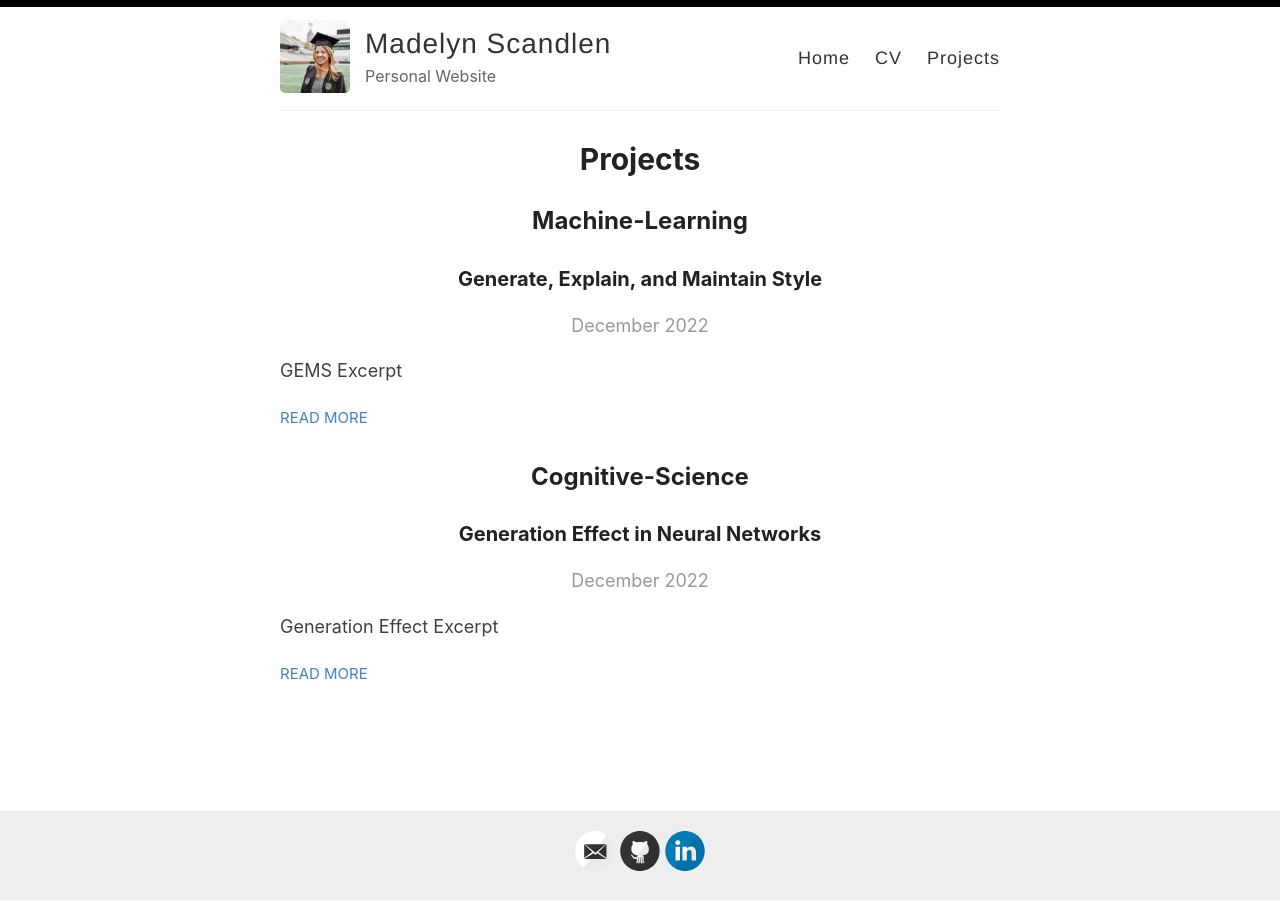
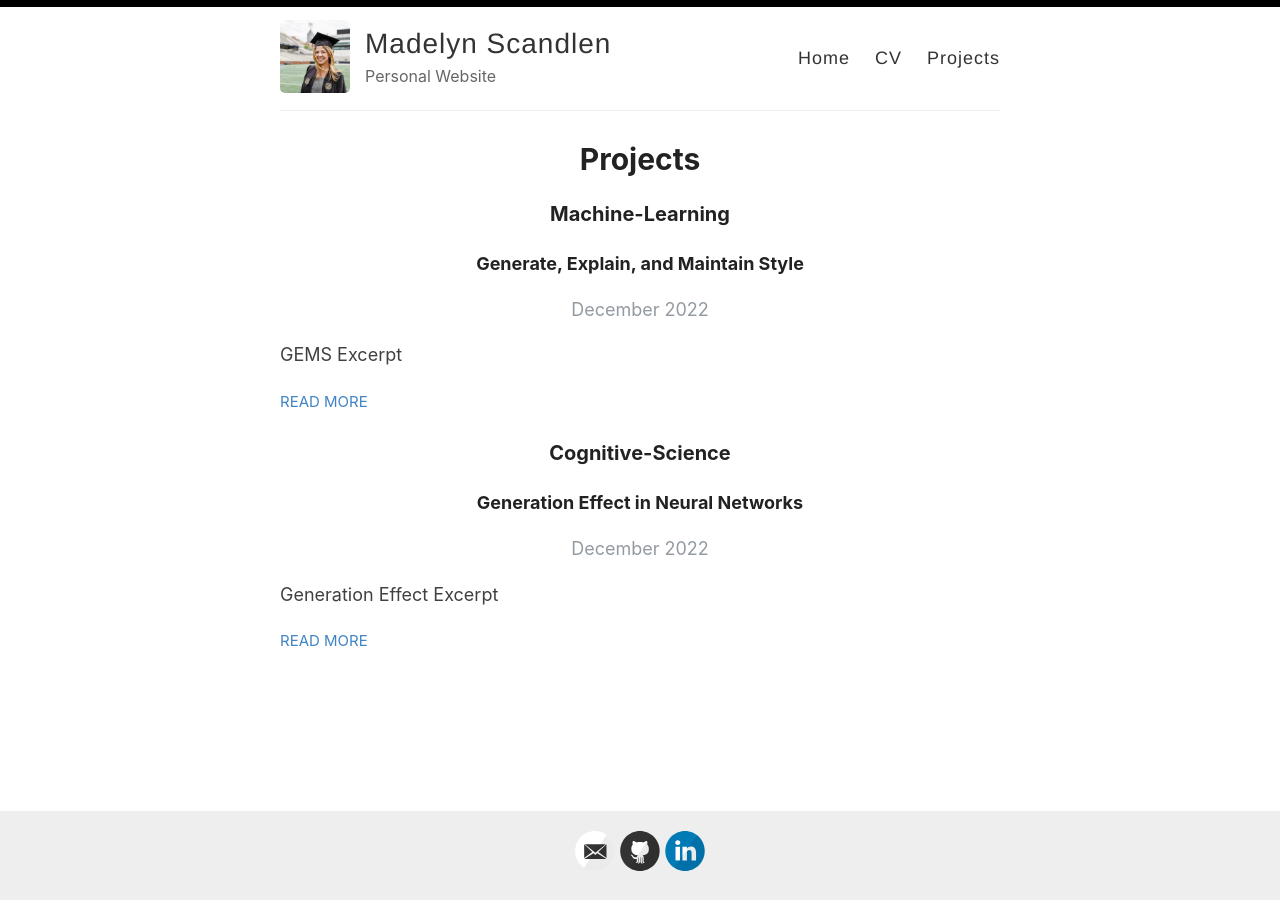
Before and after one commit to mscandlen/mscandlen, a Jekyll site: the page built from _pages/projects.md, in a window 1280 px wide. Built offline with Jekyll 4.4.1, drawn with Linux system fonts in a browser that asks for light colours.

Commit message:
Update projects.md

```diff
--- a/_pages/projects.md
+++ b/_pages/projects.md
@@ -11,13 +11,13 @@ title: Projects
     <div id="#{{ category_name | slugize }}"></div>
     <p></p>
 
-    <h2 class="category-head">{{ category_name }}</h2>
+    <h3 class="category-head">{{ category_name }}</h3>
     <a name="{{ category_name | slugize }}"></a>
 
     {% for post in site.categories[category_name]%}
     <article class="post">
       <a href="{{ site.baseurl }}{{ post.url }}">
-        <h3>{{ post.title }}</h3>
+        <h4>{{ post.title }}</h4>
         <div>
           <p class="post_date">{{ post.date | date: "%B %Y" }}</p>
         </div>
```
